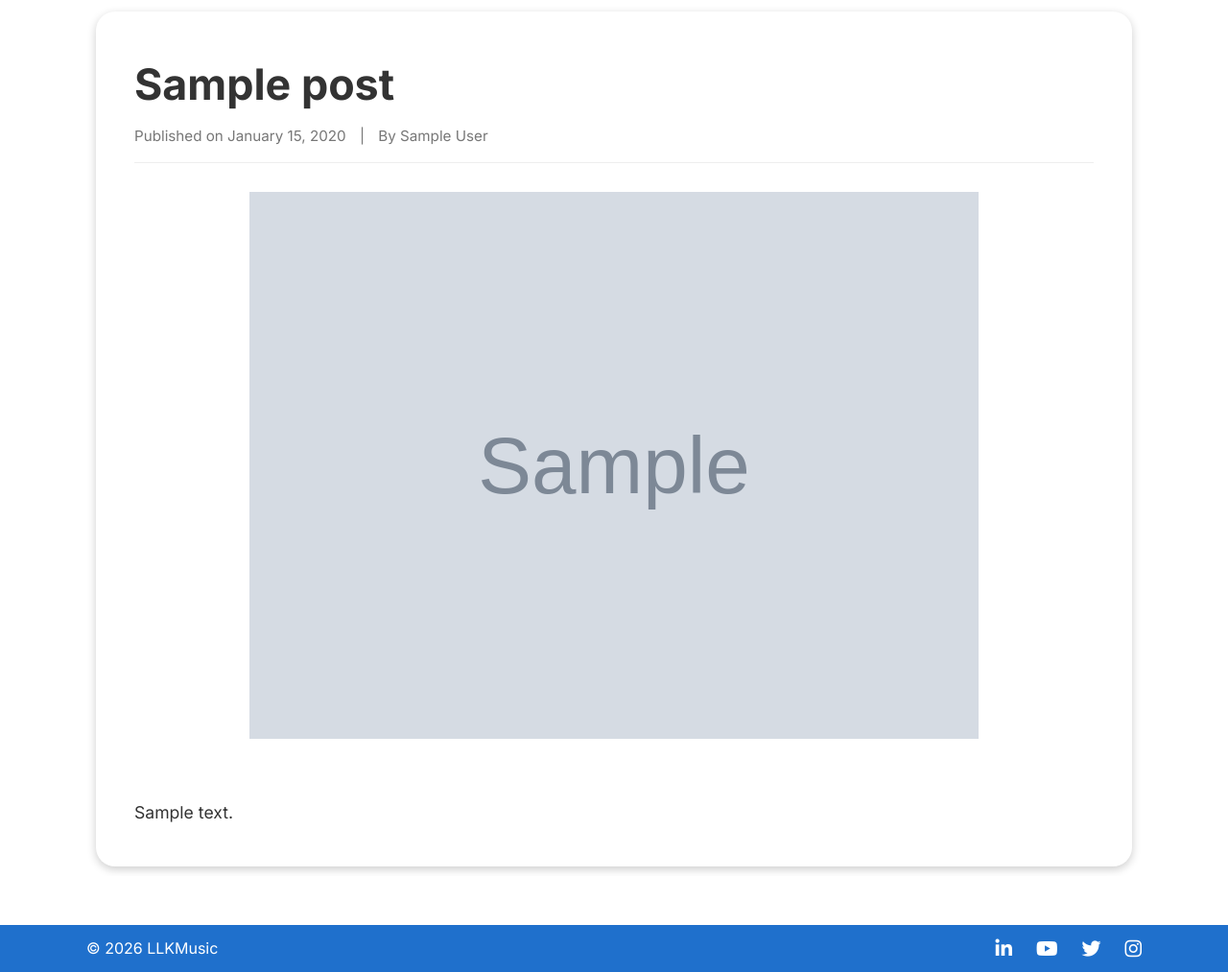
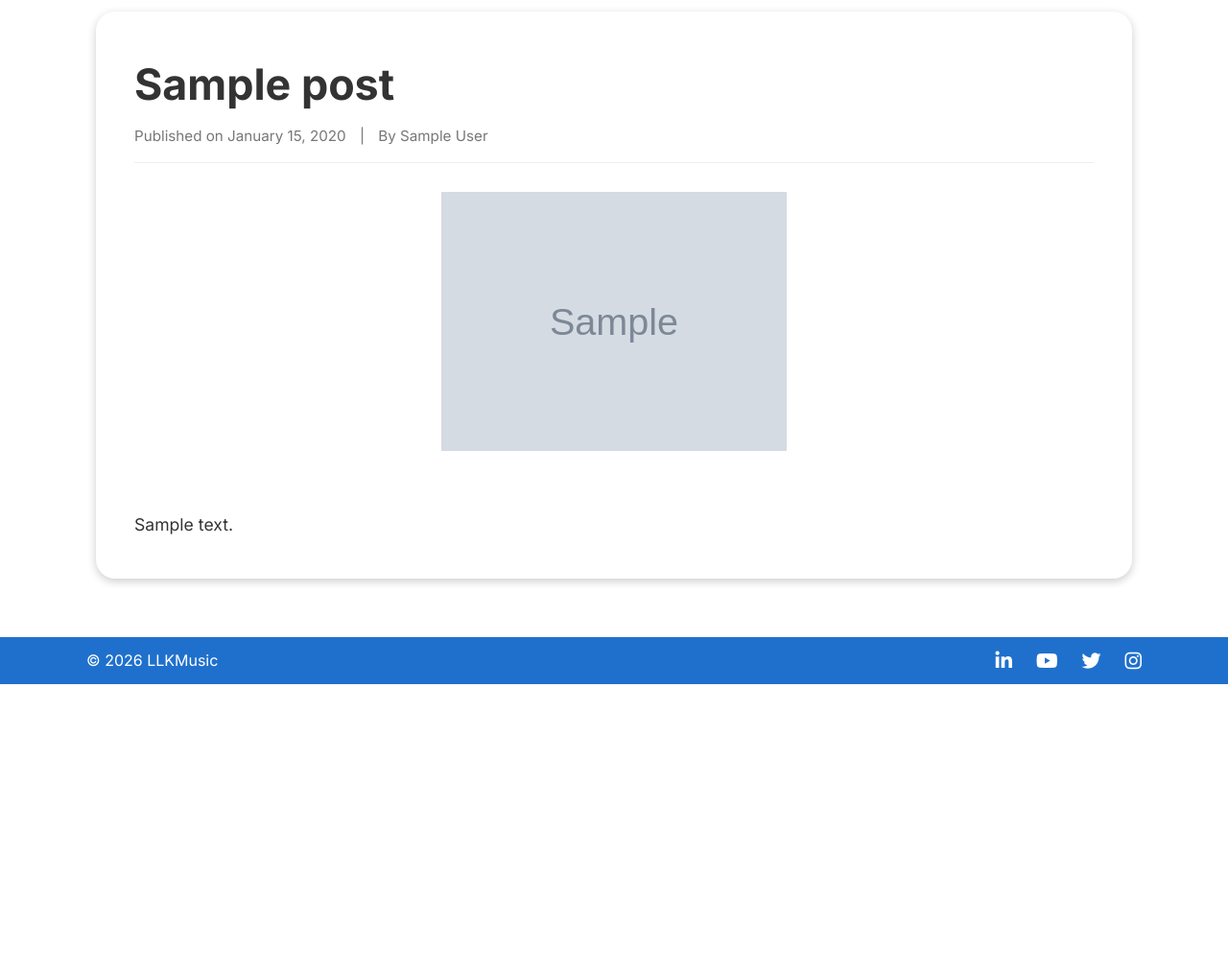
Before and after one commit to kkadzielawa/llkmusic, a Django app: a page that uses templates/base.html in a window 1280 px wide. Shown: the part 167-1180 px from the top of the page at 96% size. After the commit the page ends 880 px from the top, so only its background shows below. Run offline with Django 4.2, Linux system fonts and the light colour scheme; tables that the repository leaves empty hold one stand-in row (values such as "Sample post"); grey boxes marked "Sample" are stand-in pictures; some libraries are stand-ins or nearby versions.

Commit message:
lower image size to 360; (#13)

```diff
--- a/static/css/style.css
+++ b/static/css/style.css
@@ -712,7 +712,7 @@ textarea:focus {
 }
 
 .blog-detail-image {
-    max-width: 760px;
+    max-width: 360px;
     margin-bottom: 30px;
     margin-left: auto;
     margin-right: auto;
```
